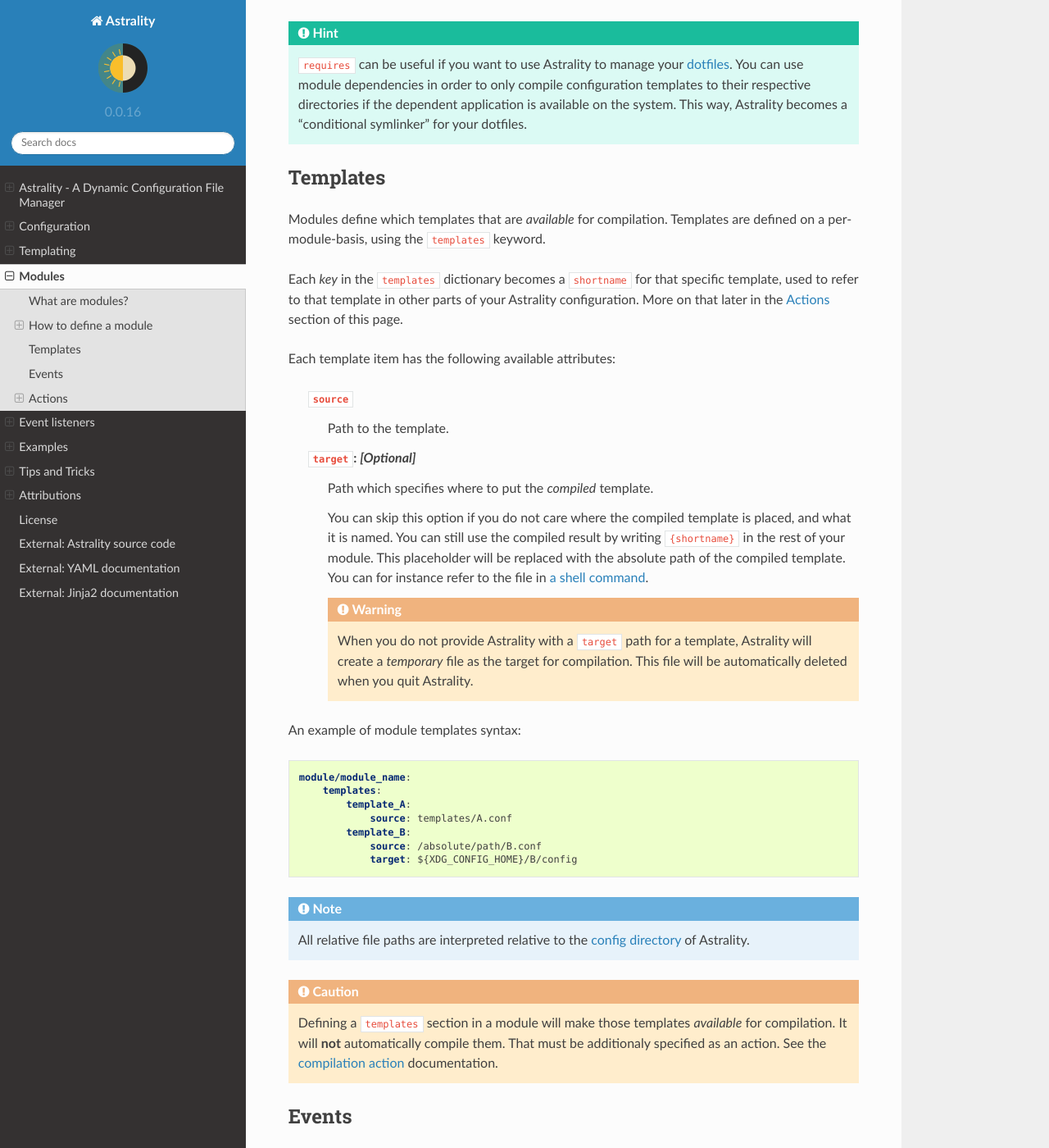
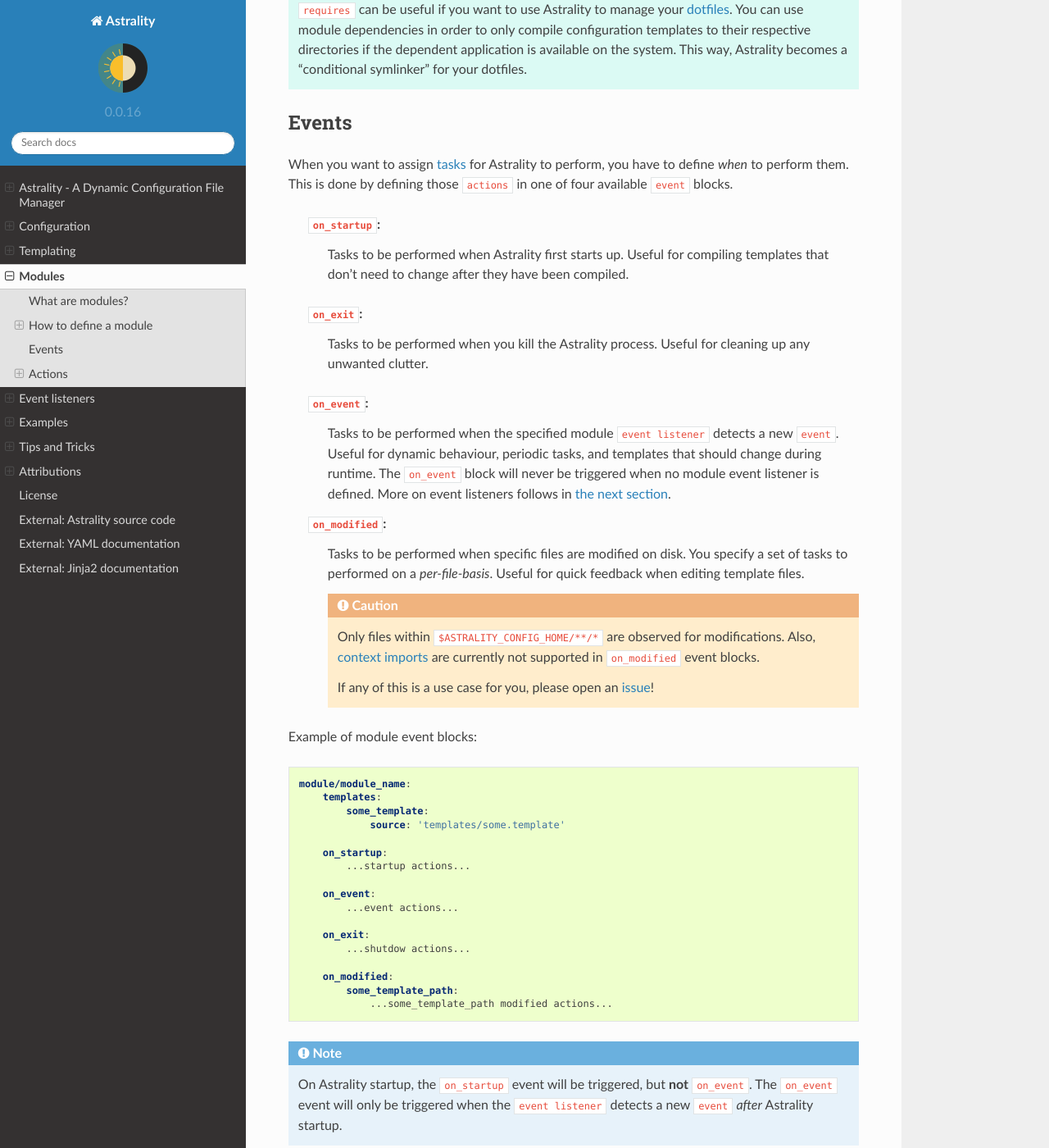
Before and after one commit to JakobGM/astrality, a Sphinx documentation site: the page built from docs/modules.rst, in a window 1280 px wide and 1400 px high, scrolled down 1367 px. Shown: the whole window at 82% size. Built offline with Sphinx 7.4.7 and the Read the Docs theme 2.0.0, drawn with Linux system fonts in a browser that asks for light colours; some of the changed text lies outside the part shown.

Commit message:
Update docs for new template placeholder syntax

```diff
--- a/docs/modules.rst
+++ b/docs/modules.rst
@@ -10,14 +10,11 @@ What are modules?
 Tasks to be performed by Astrality are grouped into so-called ``modules``.
 These modules are used to define:
 
-:ref:`module_templates`
-    Configuration file templates that are available for compilation.
+:ref:`actions`
+    Tasks to be performed when :ref:`events <events>` occur, for example :ref:`compiling a template <compile_action>`.
 
 :doc:`event_listeners`
     Event listeners can listen to predefined :ref:`events <event_listener_events>`.
-
-:ref:`actions`
-    Tasks to be performed when :ref:`events` occur.
 
 .. _modules_how_to_define:
 
@@ -66,47 +63,6 @@ If one of the shell commands use more than 1 second to return, it will be consid
     ``requires`` can be useful if you want to use Astrality to manage your `dotfiles <https://medium.com/@webprolific/getting-started-with-dotfiles-43c3602fd789>`_. You can use module dependencies in order to only compile configuration templates to their respective directories if the dependent application is available on the system. This way, Astrality becomes a "conditional symlinker" for your dotfiles.
 
 
-.. _module_templates:
-
-Templates
-=========
-
-Modules define which templates that are *available* for compilation.
-Templates are defined on a per-module-basis, using the ``templates`` keyword.
-
-Each *key* in the ``templates`` dictionary becomes a ``shortname`` for that specific template, used to refer to that template in other parts of your Astrality configuration. More on that later in the :ref:`actions` section of this page.
-
-Each template item has the following available attributes:
-
-    ``source``
-        Path to the template.
-    ``target``: *[Optional]*
-        Path which specifies where to put the *compiled* template.
-
-        You can skip this option if you do not care where the compiled template is placed, and what it is named.
-        You can still use the compiled result by writing ``{shortname}`` in the rest of your module. This placeholder will be replaced with the absolute path of the compiled template. You can for instance refer to the file in :ref:`a shell command <run_action>`.
-
-        .. warning::
-            When you do not provide Astrality with a ``target`` path for a template, Astrality will create a *temporary* file as the target for compilation. This file will be automatically deleted when you quit Astrality.
-
-An example of module templates syntax:
-
-.. code-block:: yaml
-
-    module/module_name:
-        templates:
-            template_A:
-                source: templates/A.conf
-            template_B:
-                source: /absolute/path/B.conf
-                target: ${XDG_CONFIG_HOME}/B/config
-
-.. note::
-    All relative file paths are interpreted relative to the :ref:`config directory<config_directory>` of Astrality.
-
-.. caution::
-    Defining a ``templates`` section in a module will make those templates *available* for compilation. It will **not** automatically compile them. That must be additionaly specified as an action. See the :ref:`compilation action <compile_action>` documentation.
-
 .. _events:
 
 Events
@@ -135,12 +91,12 @@ When you want to assign :ref:`tasks <actions>` for Astrality to perform, you hav
         More on event listeners follows in :ref:`the next section <event_listeners>`.
 
     ``on_modified``:
-        Tasks to be performed when specific templates are modified on disk.
-        You specify a set of tasks to performed on a *per-template-basis*.
+        Tasks to be performed when specific files are modified on disk.
+        You specify a set of tasks to performed on a *per-file-basis*.
         Useful for quick feedback when editing template files.
 
         .. caution::
-            Only templates within ``$ASTRALITY_CONFIG_HOME/**/*`` are observed for modifications.
+            Only files within ``$ASTRALITY_CONFIG_HOME/**/*`` are observed for modifications.
             Also, :ref:`context imports <context_import_action>` are currently not supported in ``on_modified`` event blocks.
 
             If any of this is a use case for you, please open an `issue <https://github.com/jakobgm/astrality/issues>`_!
@@ -253,43 +209,48 @@ The available attributes for ``import_context`` are:
 
         This option will only have an effect if ``from_section`` is specified.
 
+
 .. _compile_action:
 
 Compile templates
 -----------------
 
-In order to compile a configuration file template, you first need to :ref:`give it a shortname <module_templates>`.
-After having done that, you can compile it in an :ref:`event block <events>`. Put the ``shortname`` of the template as a list item within the ``compile`` option.
+Template compilations are defined as a list of dictionaries under the ``compile`` keyword in an :ref:`event block <events>` of a module.
+
+Each template compilation action has the following available attributes:
+
+    ``template``
+        Path to the template.
+    ``target``: *[Optional]*
+        Path which specifies where to put the *compiled* template.
+
+        You can skip this option if you do not care where the compiled template is placed, and what it is named.
+        You can still use the compiled result by writing ``{template_path}`` in the rest of your module. This placeholder will be replaced with the absolute path of the compiled template. You can for instance refer to the file in :ref:`a shell command <run_action>`.
+
+        .. warning::
+            When you do not provide Astrality with a ``target`` path for a template, Astrality will create a *temporary* file as the target for compilation. This file will be automatically deleted when you quit Astrality.
+
+
 Here is an example:
 
 .. code-block:: yaml
 
-    module/polybar:
-        templates:
-            polybar:
-                source: templates/polybar
-                target: ${XDG_CONFIG_HOME}/polybar/config
-
+    module/desktop:
         on_startup:
             compile:
-                - polybar
+                - source: modules/desktop/polybar.template
+                  target: ${XDG_CONFIG_HOME}/polybar/config
+                - source: modules/desktop/conky_module.template
 
-Compiling templates from another module
-~~~~~~~~~~~~~~~~~~~~~~~~~~~~~~~~~~~~~~~
+            run:
+                - conky -c {modules/desktop/conky_module.template}
+                - polybar bar
 
-If you need to compile a template from another module, you can refer to it by using the syntax ``module_name.template_shortname``. For instance:
+Notice that the shell command ``conky -c {modules/desktop/conky_module.template}`` is replaced with something like ``conky -c /path/to/compiled/template.temp``.
 
-.. code-block:: yaml
+.. note::
+    All relative file paths are interpreted relative to the :ref:`config directory<config_directory>` of Astrality.
 
-    module/A:
-        templates:
-            template_A:
-                source: /what/ever
-
-    module/B:
-        on_event:
-            compile:
-                - A.template_A
 
 .. _run_action:
 
@@ -304,8 +265,8 @@ You can place the following placeholders within your shell commands:
     ``{event}``:
         The last event detected by the :ref:`module event listener <event_listeners>`.
 
-    ``{template_shortname}``:
-        The absolute path of the *compiled* template specified in the module option ``templates``.
+    ``{template_path}``:
+        Replaced with the absolute path of the *compiled* version of the template placed at the path ``template_path``.
 
 Example:
 
@@ -337,7 +298,7 @@ Trigger events
 
 You can trigger another module :ref:`event <events>` by specifying the ``trigger`` action.
 
-The ``trigger`` option accepts ``on_startup``, ``on_event``, ``on_exit``, and ``on_modified.template_shortname``, either as a single string, or a list with any combination of these.
+The ``trigger`` option accepts ``on_startup``, ``on_event``, ``on_exit``, and ``on_modified.file_path``, either as a single string, or a list with any combination of these.
 
 An example of a module using ``trigger`` actions:
 
@@ -381,16 +342,15 @@ This is equivalent to writing the following module:
             event_listener:
                 type: weekday
 
-            templateA:
-                source: templates/A.template
-
             on_startup:
                 import_context:
                     - from_path: contexts/A.yaml
                       from_section: '{event}'
                       to_section: a_stuff
+
                 compile:
-                    - templateA
+                    - template: templates/templateA
+
                 run:
                     - startup_command
                     - shell_command_dependent_on_templateA
--- a/docs/templating.rst
+++ b/docs/templating.rst
@@ -235,7 +235,7 @@ How to compile templates
 Now that you know how to write Astrality templates, you might wonder how to actually *compile* these templates. In order to do this, you need to:
 
     #. Create an Astrality :ref:`module <modules>`.
-    #. Specify the template as an :ref:`available module template <module_templates>`.
-    #. Specify when to :ref:`compile <compile_action>` the template, by using an :ref:`event block <events>`.
+    #. Specify when to compile the template, by using an :ref:`event block <events>` within the module.
+    #. Inserting a :ref:`compile action <compile_action>` into such an event block, telling Astrality to compile your template.
 
 This is probably a bit overwhelming. I recommend to just continue to the next page to get a more gentle introduction to these concepts.
```
Also changed, not shown: other parts of docs/modules.rst (+17 -14 lines).
